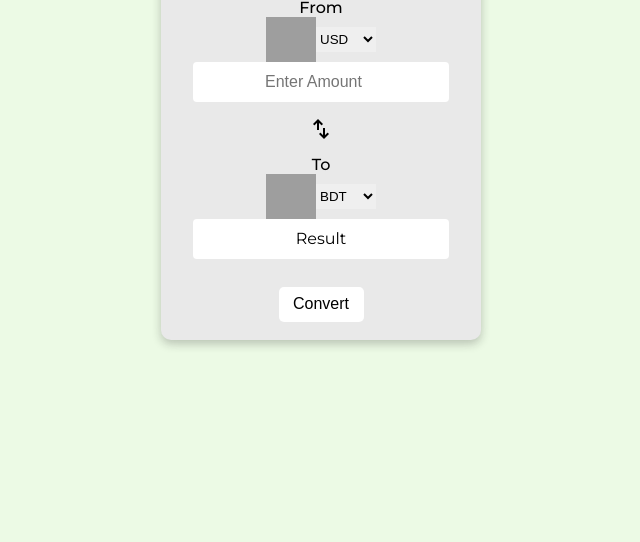
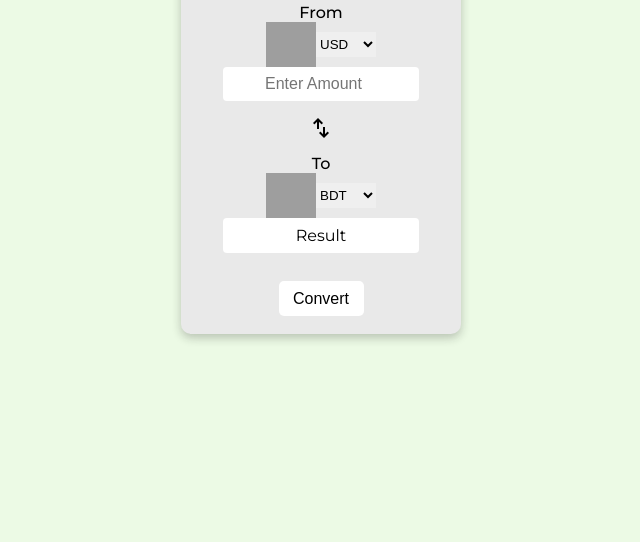
Before and after one commit to nabimursalin/Currency-Converter, a plain HTML site: page index.html in a window 1280 px wide. Shown: the part 258-800 px from the top of the page, without its empty margins (319-959 px from the left). Drawn offline with nearby package versions, Linux system fonts and the light colour scheme; grey boxes are pictures that could not be loaded.

Commit message:
little change

```diff
--- a/style.css
+++ b/style.css
@@ -31,7 +31,8 @@ h4{
 }
 .content-box{
     background:#E9E9E9;
-    width: 25vw;
+    min-width:280px;
+    max-width:380px;
     height: auto;
     text-align:center;
     border-radius:10px;
@@ -54,13 +55,14 @@ h4{
     border:none;
 }
 .amount {
-    width:20vw;
-    height:5vh;
+    width:180px;
+    height:auto;
     outline:none;
     border:none;
     border-radius:4px;
     text-align:center;
     font-size:1rem;
+    padding:8px;
 }
 button{
     margin:18px;
@@ -83,8 +85,8 @@ span{
     margin-top:5px;
 }
 .result{
-     width:20vw;
-    height:5vh;
+     width:180px;
+    height:auto;
     background:#ffffff;
     border-radius:4px;
     text-align:center;
@@ -93,9 +95,8 @@ span{
     display:flex;
     font-size:1rem;
     margin:auto;
-}
-.result p{
-    font-family: "Montserrat", sans-serif;
+    padding:8px;
+     font-family: "Montserrat", sans-serif;
   font-optical-sizing: auto;
   font-weight:400 ;
   font-style: normal;
```
